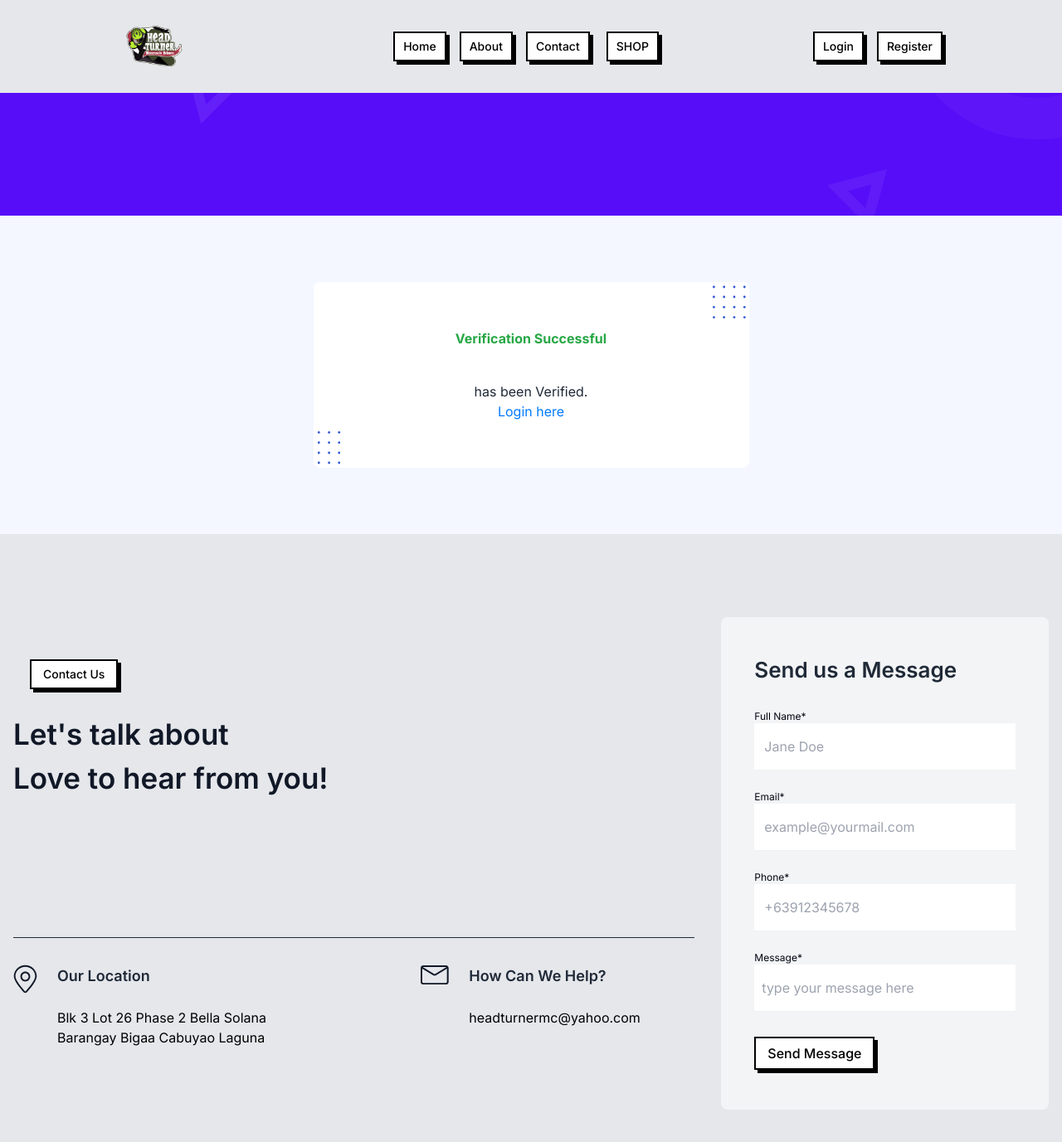
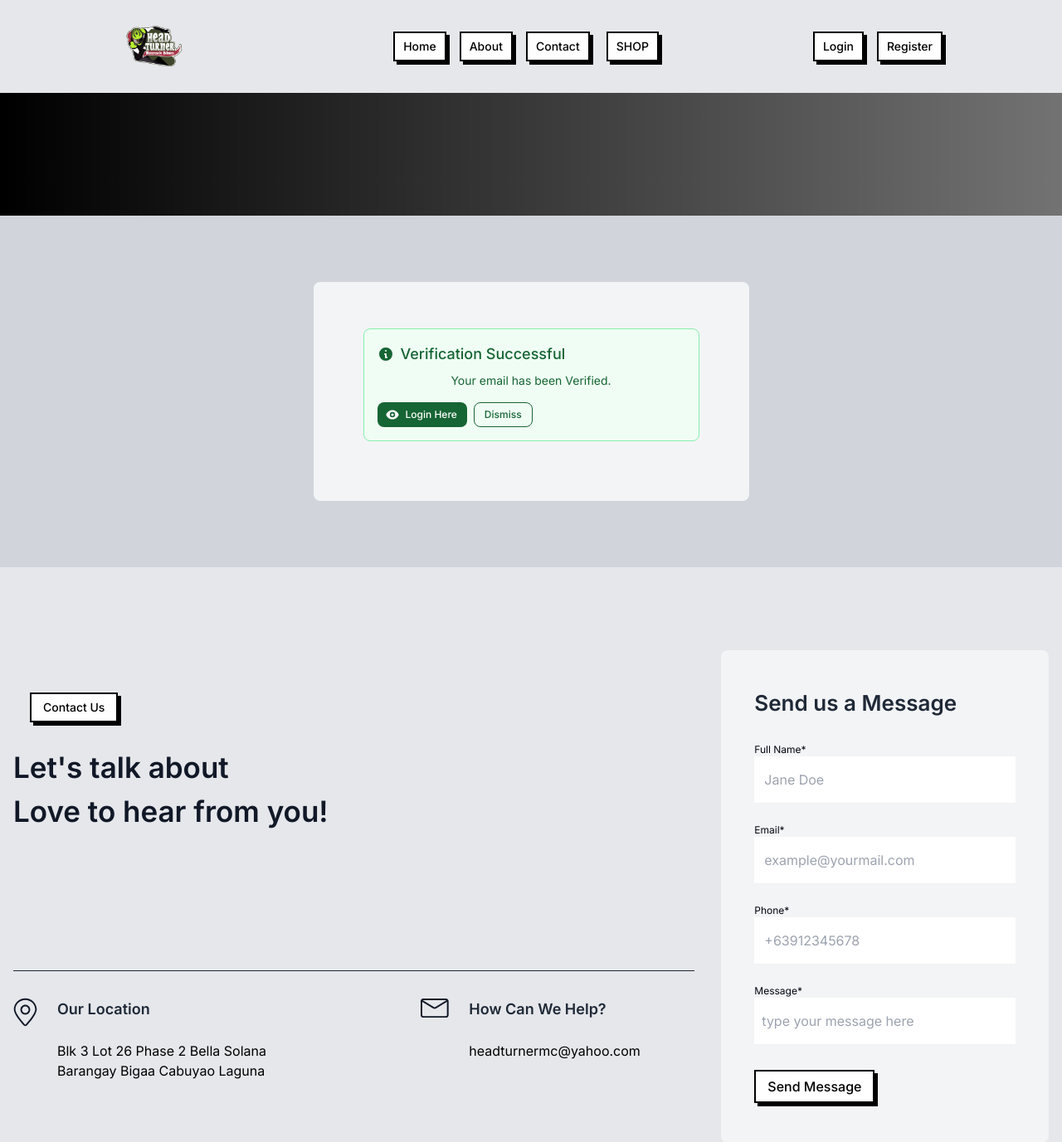
Before and after one commit to venbarc/headturnershelmet, a PHP site: page /verify_email.php in a window 1280 px wide. Shown: the top 1377 px of the page at 83% size. Run offline with PHP 8.4, Linux system fonts and the light colour scheme; data comes from the database, SQL or seed files in the repository; some libraries are stand-ins or nearby versions.

Commit message:
Add alerts.

```diff
--- a/verify_email.php
+++ b/verify_email.php
@@ -24,7 +24,7 @@
 
 
   <!-- ====== Banner Section Start -->
-  <div class="relative z-10 overflow-hidden bg-primary pt-[120px] pb-[100px] md:pt-[130px] lg:pt-[160px]">
+  <div class="relative z-10 overflow-hidden pt-[120px] pb-[100px] md:pt-[130px] lg:pt-[160px] bg-fixed bg-cover" style="background-image: url('header7.png');">
     <div class="container">
       <div class="flex flex-wrap items-center -mx-4">
         <div class="w-full px-4">
@@ -44,31 +44,15 @@
         </div>
       </div>
     </div>
-    <div>
-      <span class="absolute top-0 left-0 z-[-1]">
-        <svg width="495" height="470" viewBox="0 0 495 470" fill="none" xmlns="http://www.w3.org/2000/svg">
-          <circle cx="55" cy="442" r="138" stroke="white" stroke-opacity="0.04" stroke-width="50" />
-          <circle cx="446" r="39" stroke="white" stroke-opacity="0.04" stroke-width="20" />
-          <path d="M245.406 137.609L233.985 94.9852L276.609 106.406L245.406 137.609Z" stroke="white" stroke-opacity="0.08" stroke-width="12" />
-        </svg>
-      </span>
-      <span class="absolute top-0 right-0 z-[-1]">
-        <svg width="493" height="470" viewBox="0 0 493 470" fill="none" xmlns="http://www.w3.org/2000/svg">
-          <circle cx="462" cy="5" r="138" stroke="white" stroke-opacity="0.04" stroke-width="50" />
-          <circle cx="49" cy="470" r="39" stroke="white" stroke-opacity="0.04" stroke-width="20" />
-          <path d="M222.393 226.701L272.808 213.192L259.299 263.607L222.393 226.701Z" stroke="white" stroke-opacity="0.06" stroke-width="13" />
-        </svg>
-      </span>
-    </div>
   </div>
   <!-- ====== Banner Section End -->
 
   <!-- ====== Forms Section Start -->
-  <section class="bg-[#F4F7FF] py-14 lg:py-20">
+  <section class="bg-gray-300 py-14 lg:py-20">
     <div class="container">
       <div class="flex flex-wrap -mx-4">
         <div class="w-full px-4">
-          <div class="wow fadeInUp relative mx-auto max-w-[525px] overflow-hidden rounded-lg bg-white py-14 px-8 text-center sm:px-12 md:px-[60px]" data-wow-delay=".15s">
+          <div class="wow fadeInUp relative mx-auto max-w-[525px] overflow-hidden rounded-lg bg-gray-100 py-14 px-8 text-center sm:px-12 md:px-[60px]" data-wow-delay=".15s">
 
             <?php
             // if the pin is posted
@@ -92,14 +76,34 @@
                   $stmt->execute();
                 } else {
                   echo '
-                            <div>
+                  <div id="alert-2" class="flex p-4 mb-4 text-red-800 rounded-lg bg-red-50 dark:bg-gray-800 dark:text-red-400" role="alert">
+                  <svg aria-hidden="true" class="flex-shrink-0 w-5 h-5" fill="currentColor" viewBox="0 0 20 20" xmlns="http://www.w3.org/2000/svg"><path fill-rule="evenodd" d="M18 10a8 8 0 11-16 0 8 8 0 0116 0zm-7-4a1 1 0 11-2 0 1 1 0 012 0zM9 9a1 1 0 000 2v3a1 1 0 001 1h1a1 1 0 100-2v-3a1 1 0 00-1-1H9z" clip-rule="evenodd"></path></svg>
+                  <span class="sr-only">Info</span>
+                  <div class="ml-3 text-sm font-medium">
                   Verification Pin Does not match, Please check you email.
+                  </div>
+                  <button type="button" class="ml-auto -mx-1.5 -my-1.5 bg-red-50 text-red-500 rounded-lg focus:ring-2 focus:ring-red-400 p-1.5 hover:bg-red-200 inline-flex h-8 w-8 dark:bg-gray-800 dark:text-red-400 dark:hover:bg-gray-700" data-dismiss-target="#alert-2" aria-label="Close">
+                    <span class="sr-only">Close</span>
+                    <svg class="w-5 h-5" fill="currentColor" viewBox="0 0 20 20" xmlns="http://www.w3.org/2000/svg"><path fill-rule="evenodd" d="M4.293 4.293a1 1 0 011.414 0L10 8.586l4.293-4.293a1 1 0 111.414 1.414L11.414 10l4.293 4.293a1 1 0 01-1.414 1.414L10 11.414l-4.293 4.293a1 1 0 01-1.414-1.414L8.586 10 4.293 5.707a1 1 0 010-1.414z" clip-rule="evenodd"></path></svg>
+                  </button>
                 </div>
                             ';
                 }
               } else {
                 echo '
-                        <div>Something went wrong</div>
+
+
+                <div id="alert-border-2" class="flex p-4 mb-4 text-red-800 border-t-4 border-red-300 bg-red-50 dark:text-red-400 dark:bg-gray-800 dark:border-red-800" role="alert">
+    <svg class="flex-shrink-0 w-5 h-5" fill="currentColor" viewBox="0 0 20 20" xmlns="http://www.w3.org/2000/svg"><path fill-rule="evenodd" d="M18 10a8 8 0 11-16 0 8 8 0 0116 0zm-7-4a1 1 0 11-2 0 1 1 0 012 0zM9 9a1 1 0 000 2v3a1 1 0 001 1h1a1 1 0 100-2v-3a1 1 0 00-1-1H9z" clip-rule="evenodd"></path></svg>
+    <div class="ml-3 text-sm font-medium">
+    Something went wrong
+    </div>
+    <button type="button" class="ml-auto -mx-1.5 -my-1.5 bg-red-50 text-red-500 rounded-lg focus:ring-2 focus:ring-red-400 p-1.5 hover:bg-red-200 inline-flex h-8 w-8 dark:bg-gray-800 dark:text-red-400 dark:hover:bg-gray-700"  data-dismiss-target="#alert-border-2" aria-label="Close">
+      <span class="sr-only">Dismiss</span>
+      <svg aria-hidden="true" class="w-5 h-5" fill="currentColor" viewBox="0 0 20 20" xmlns="http://www.w3.org/2000/svg"><path fill-rule="evenodd" d="M4.293 4.293a1 1 0 011.414 0L10 8.586l4.293-4.293a1 1 0 111.414 1.414L11.414 10l4.293 4.293a1 1 0 01-1.414 1.414L10 11.414l-4.293 4.293a1 1 0 01-1.414-1.414L8.586 10 4.293 5.707a1 1 0 010-1.414z" clip-rule="evenodd"></path></svg>
+    </button>
+</div>
+
                        ';
               }
             }
@@ -124,69 +128,40 @@
                 </div>
                 <!-- submit here  -->
                 <div class="mb-10">
-                  <button type="submit" name="submit_pin" class="w-full px-5 py-3 text-base text-white transition duration-300 ease-in-out border rounded-md cursor-pointer border-primary bg-primary hover:shadow-md">
-                    Verify
+                <button type="submit" name="submit_pin" class="relative inline-block px-4 py-2 font-medium group">
+<span class="absolute inset-0 w-full h-full transition duration-200 ease-out transform translate-x-1 translate-y-1 bg-black group-hover:-translate-x-0 group-hover:-translate-y-0"></span>
+<span class="absolute inset-0 w-full h-full bg-white border-2 border-black group-hover:bg-black"></span>
+<span class="relative text-black group-hover:text-white">Verify</span>
             </button>
                 </div>
               </form>
             <?php
             } else {
               echo '
-                    <div class="mb-10 text-center">
-                        <strong style="color: #28a745;">Verification Successful</strong>
+              <div id="alert-additional-content-3" class="p-4 mb-4 text-green-800 border border-green-300 rounded-lg bg-green-50 dark:bg-gray-800 dark:text-green-400 dark:border-green-800" role="alert">
+              <div class="flex items-center">
+                <svg aria-hidden="true" class="w-5 h-5 mr-2" fill="currentColor" viewBox="0 0 20 20" xmlns="http://www.w3.org/2000/svg"><path fill-rule="evenodd" d="M18 10a8 8 0 11-16 0 8 8 0 0116 0zm-7-4a1 1 0 11-2 0 1 1 0 012 0zM9 9a1 1 0 000 2v3a1 1 0 001 1h1a1 1 0 100-2v-3a1 1 0 00-1-1H9z" clip-rule="evenodd"></path></svg>
+                <span class="sr-only">Info</span>
+                <h3 class="text-lg font-medium">Verification Successful</h3>
               </div>
-                    <div>
-                        <h3>
+              <div class="mt-2 mb-4 text-sm">
+             Your email
               <span style="color : #007bff; text-decoration: underline;">' . $email . '</span>
               has been Verified.
           </h3>
-                        <h3 style="color: #007bff;">
-                            <a href="login.php?email=' . $email . '">Login here</a>
-                        </h3>
+              </div>
+              <div class="flex">
+                <a href="login.php?email=' . $email . '" class="text-white bg-green-800 hover:bg-green-900 focus:ring-4 focus:outline-none focus:ring-green-300 font-medium rounded-lg text-xs px-3 py-1.5 mr-2 text-center inline-flex items-center dark:bg-green-600 dark:hover:bg-green-700 dark:focus:ring-green-800">
+                  <svg aria-hidden="true" class="-ml-0.5 mr-2 h-4 w-4" fill="currentColor" viewBox="0 0 20 20" xmlns="http://www.w3.org/2000/svg"><path d="M10 12a2 2 0 100-4 2 2 0 000 4z"></path><path fill-rule="evenodd" d="M.458 10C1.732 5.943 5.522 3 10 3s8.268 2.943 9.542 7c-1.274 4.057-5.064 7-9.542 7S1.732 14.057.458 10zM14 10a4 4 0 11-8 0 4 4 0 018 0z" clip-rule="evenodd"></path></svg>
+                  Login Here
+                </a>
+                <button type="button" class="text-green-800 bg-transparent border border-green-800 hover:bg-green-900 hover:text-white focus:ring-4 focus:outline-none focus:ring-green-300 font-medium rounded-lg text-xs px-3 py-1.5 text-center dark:hover:bg-green-600 dark:border-green-600 dark:text-green-400 dark:hover:text-white dark:focus:ring-green-800" data-dismiss-target="#alert-additional-content-3" aria-label="Close">
+                  Dismiss
+                </button>
               </div>
                     ';
             }
             ?>
-
-
-            <div>
-              <span class="absolute top-1 right-1">
-                <svg width="40" height="40" viewBox="0 0 40 40" fill="none" xmlns="http://www.w3.org/2000/svg">
-                  <circle cx="1.39737" cy="38.6026" r="1.39737" transform="rotate(-90 1.39737 38.6026)" fill="#3056D3" />
-                  <circle cx="1.39737" cy="1.99122" r="1.39737" transform="rotate(-90 1.39737 1.99122)" fill="#3056D3" />
-                  <circle cx="13.6943" cy="38.6026" r="1.39737" transform="rotate(-90 13.6943 38.6026)" fill="#3056D3" />
-                  <circle cx="13.6943" cy="1.99122" r="1.39737" transform="rotate(-90 13.6943 1.99122)" fill="#3056D3" />
-                  <circle cx="25.9911" cy="38.6026" r="1.39737" transform="rotate(-90 25.9911 38.6026)" fill="#3056D3" />
-                  <circle cx="25.9911" cy="1.99122" r="1.39737" transform="rotate(-90 25.9911 1.99122)" fill="#3056D3" />
-                  <circle cx="38.288" cy="38.6026" r="1.39737" transform="rotate(-90 38.288 38.6026)" fill="#3056D3" />
-                  <circle cx="38.288" cy="1.99122" r="1.39737" transform="rotate(-90 38.288 1.99122)" fill="#3056D3" />
-                  <circle cx="1.39737" cy="26.3057" r="1.39737" transform="rotate(-90 1.39737 26.3057)" fill="#3056D3" />
-                  <circle cx="13.6943" cy="26.3057" r="1.39737" transform="rotate(-90 13.6943 26.3057)" fill="#3056D3" />
-                  <circle cx="25.9911" cy="26.3057" r="1.39737" transform="rotate(-90 25.9911 26.3057)" fill="#3056D3" />
-                  <circle cx="38.288" cy="26.3057" r="1.39737" transform="rotate(-90 38.288 26.3057)" fill="#3056D3" />
-                  <circle cx="1.39737" cy="14.0086" r="1.39737" transform="rotate(-90 1.39737 14.0086)" fill="#3056D3" />
-                  <circle cx="13.6943" cy="14.0086" r="1.39737" transform="rotate(-90 13.6943 14.0086)" fill="#3056D3" />
-                  <circle cx="25.9911" cy="14.0086" r="1.39737" transform="rotate(-90 25.9911 14.0086)" fill="#3056D3" />
-                  <circle cx="38.288" cy="14.0086" r="1.39737" transform="rotate(-90 38.288 14.0086)" fill="#3056D3" />
-                </svg>
-              </span>
-              <span class="absolute left-1 bottom-1">
-                <svg width="29" height="40" viewBox="0 0 29 40" fill="none" xmlns="http://www.w3.org/2000/svg">
-                  <circle cx="2.288" cy="25.9912" r="1.39737" transform="rotate(-90 2.288 25.9912)" fill="#3056D3" />
-                  <circle cx="14.5849" cy="25.9911" r="1.39737" transform="rotate(-90 14.5849 25.9911)" fill="#3056D3" />
-                  <circle cx="26.7216" cy="25.9911" r="1.39737" transform="rotate(-90 26.7216 25.9911)" fill="#3056D3" />
-                  <circle cx="2.288" cy="13.6944" r="1.39737" transform="rotate(-90 2.288 13.6944)" fill="#3056D3" />
-                  <circle cx="14.5849" cy="13.6943" r="1.39737" transform="rotate(-90 14.5849 13.6943)" fill="#3056D3" />
-                  <circle cx="26.7216" cy="13.6943" r="1.39737" transform="rotate(-90 26.7216 13.6943)" fill="#3056D3" />
-                  <circle cx="2.288" cy="38.0087" r="1.39737" transform="rotate(-90 2.288 38.0087)" fill="#3056D3" />
-                  <circle cx="2.288" cy="1.39739" r="1.39737" transform="rotate(-90 2.288 1.39739)" fill="#3056D3" />
-                  <circle cx="14.5849" cy="38.0089" r="1.39737" transform="rotate(-90 14.5849 38.0089)" fill="#3056D3" />
-                  <circle cx="26.7216" cy="38.0089" r="1.39737" transform="rotate(-90 26.7216 38.0089)" fill="#3056D3" />
-                  <circle cx="14.5849" cy="1.39761" r="1.39737" transform="rotate(-90 14.5849 1.39761)" fill="#3056D3" />
-                  <circle cx="26.7216" cy="1.39761" r="1.39737" transform="rotate(-90 26.7216 1.39761)" fill="#3056D3" />
-                </svg>
-              </span>
-            </div>
           </div>
         </div>
       </div>
```
Also changed, not shown: login.php (+29 -7 lines), register.php (+24 -4 lines). Lines whose indentation alone changed are shown as unchanged.
